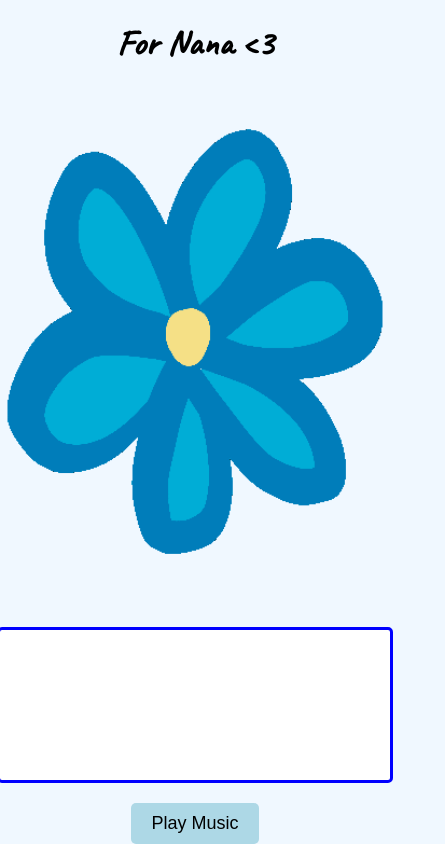
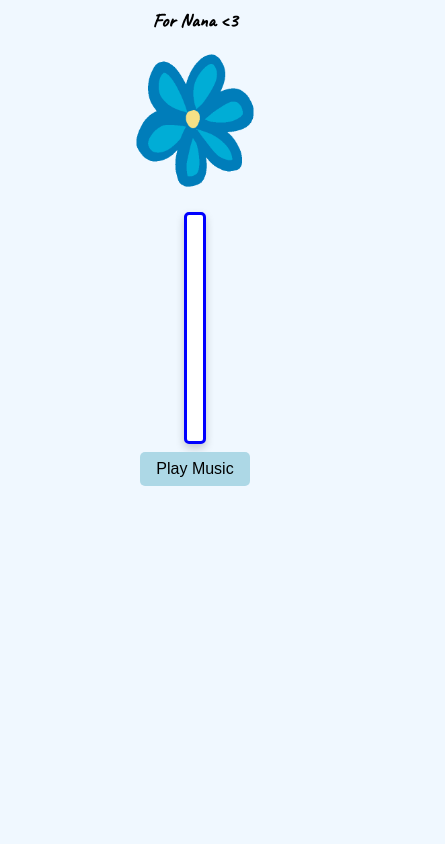
Before and after one commit to HesuCrypt/Nanaa, a plain HTML site: page 3/index.html in a window 390 px wide. Shown: the whole page, 445 px wide, since content can reach past the window. Drawn offline with Linux system fonts and the light colour scheme.

Commit message:
Add files via upload

```diff
--- a/3/index.html
+++ b/3/index.html
@@ -18,38 +18,39 @@
         }
 
         .top-text {
-            font-size: 36px;
+            font-size: 3vw;
             font-weight: bold;
-            margin-top: 20px;
+            margin-top: 2%;
         }
 
         .flower-gif {
-            width: 500px;
+            width: 40%;
+            max-width: 500px;
             height: auto;
-            margin-top: 20px;
+            margin-top: 2%;
         }
 
         .lyrics-box {
-            font-size: 24px;
+            font-size: 1.5vw;
+            max-width: 90%;
             color: black;
             border: 3px solid blue;
-            width: calc(100% - 40px);
-            max-width: 90%;
             text-align: center;
-            padding: 20px;
+            padding: 2%;
             background-color: white;
             border-radius: 5px;
-            height: 200px;
+            height: 20vh;
             overflow-y: auto;
-            margin-top: 30px;
+            margin-top: 3%;
+            box-shadow: 0 4px 8px rgba(0, 0, 0, 0.2);
         }
 
         .button-container {
-            margin-top: 20px;
+            margin-top: 2%;
         }
 
         .play-button {
-            font-size: 18px;
+            font-size: 1.2rem;
             padding: 10px 20px;
             background-color: lightblue;
             color: black;
@@ -62,6 +63,22 @@
         .play-button:hover {
             background-color: #87ceeb;
         }
+
+        @media (max-width: 768px) {
+            .top-text {
+                font-size: 5vw;
+            }
+
+            .lyrics-box {
+                font-size: 2.5vw;
+                height: 25vh;
+            }
+
+            .play-button {
+                font-size: 1rem;
+                padding: 8px 16px;
+            }
+        }
     </style>
 </head>
 <body>
@@ -70,9 +87,7 @@
 
     <img src="blue flower.gif" alt="Flower GIF" class="flower-gif">
 
-    <div class="lyrics-box" id="lyrics-box">
-        <!-- Lyrics will appear here dynamically -->
-    </div>
+    <div class="lyrics-box" id="lyrics-box"></div>
 
     <div class="button-container">
         <button class="play-button" id="play-button">Play Music</button>
@@ -120,7 +135,7 @@
                 const line = document.createElement("p");
                 line.textContent = currentLyric.text;
                 lyricsBox.appendChild(line);
-                lyricsBox.scrollTop = lyricsBox.scrollHeight; // Auto-scroll
+                lyricsBox.scrollTop = lyricsBox.scrollHeight;
                 currentIndex++;
             }
 
@@ -132,7 +147,7 @@
         playButton.addEventListener("click", () => {
             music.play();
             playButton.disabled = true;
-            requestAnimationFrame(displayLyrics); // Start displaying lyrics based on music time
+            requestAnimationFrame(displayLyrics);
         });
     </script>
 
```
